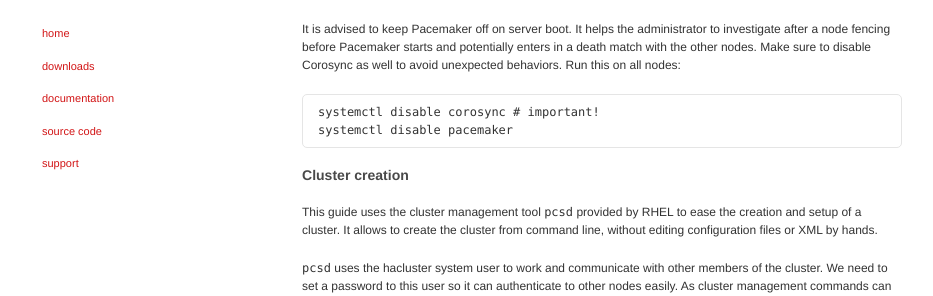
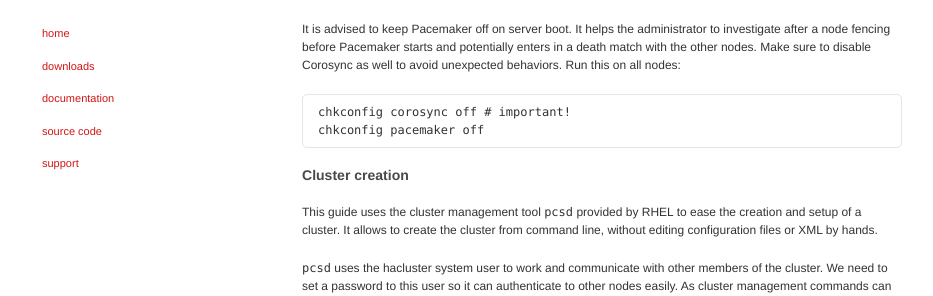
Before and after one commit to ClusterLabs/PAF, a Jekyll site: the page built from Quick_Start-CentOS-6.md, in a window 1280 px wide and 900 px high, scrolled down 2678 px. Shown: the part 155-451 px from the top of the window, without its empty margins (173-1106 px from the left). Built offline with Jekyll 4.4.1, drawn with Linux system fonts in a browser that asks for light colours.

Commit message:
Fix wrong command for CentOS 6

````diff
--- a/Quick_Start-CentOS-6.md
+++ b/Quick_Start-CentOS-6.md
@@ -180,8 +180,8 @@ enters in a death match with the other nodes. Make sure to disable Corosync as
 well to avoid unexpected behaviors. Run this on all nodes:
 
 ```
-systemctl disable corosync # important!
-systemctl disable pacemaker
+chkconfig corosync off # important!
+chkconfig pacemaker off
 ```
 
 
````
